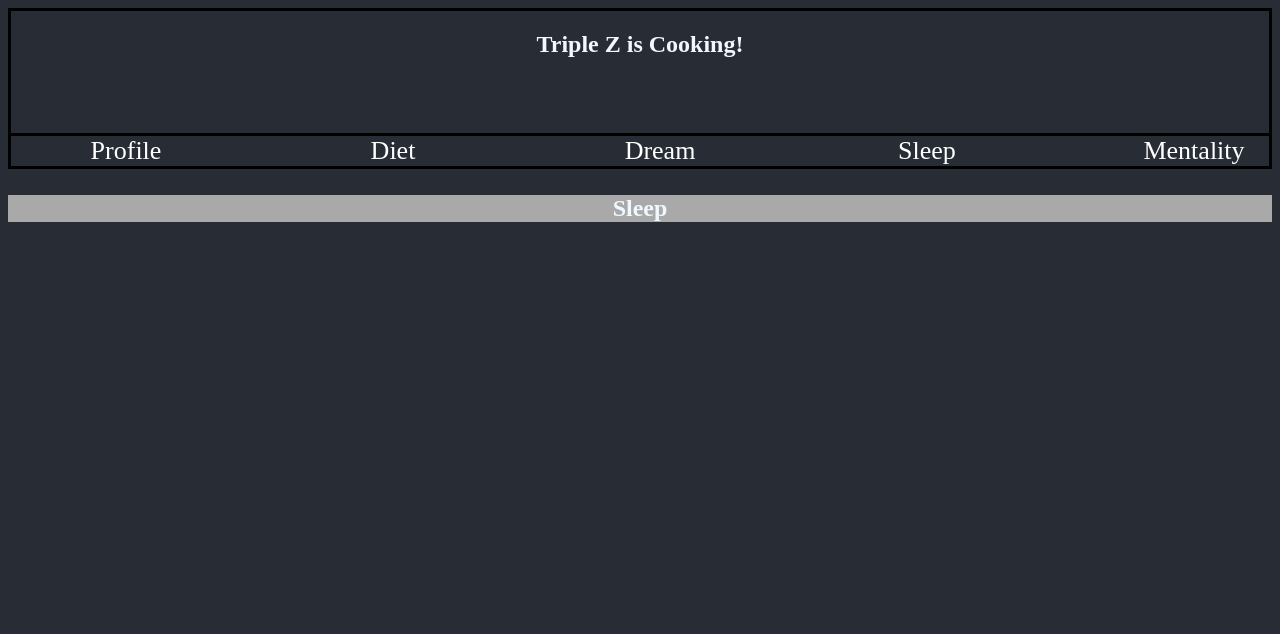
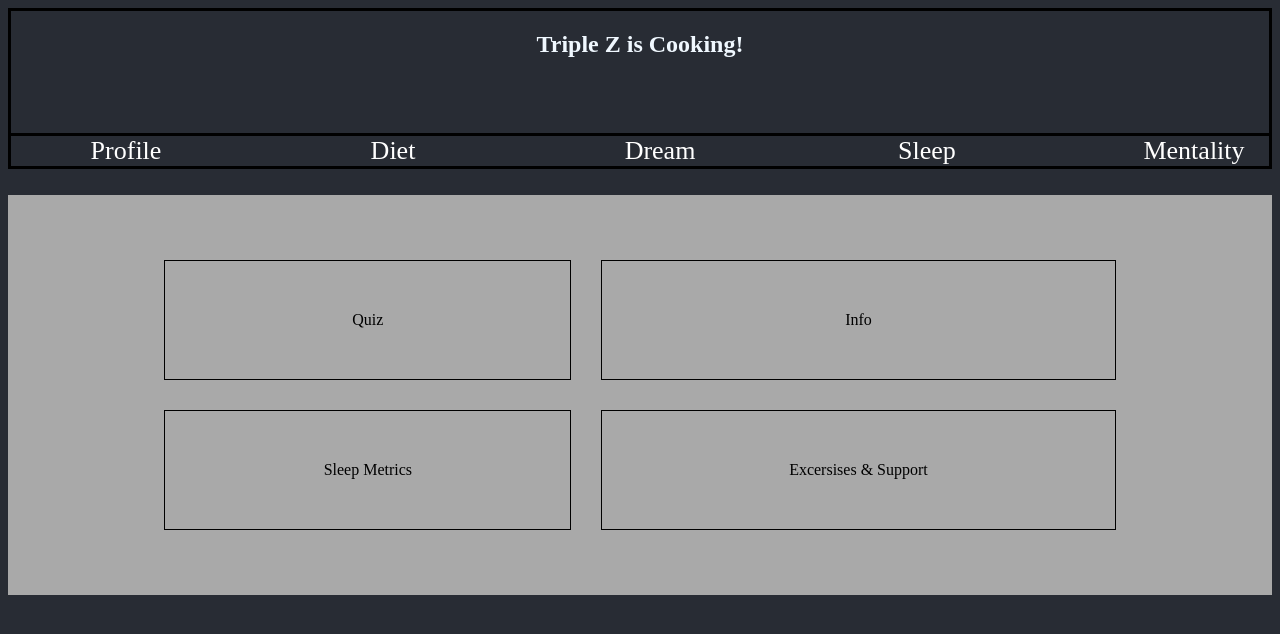
Before and after one commit to alwrence9/dreamscape, a React (Create React App) app in the folder client/: page / in a window 1280 px wide. Both pictures are taken after a click on the item "Sleep". Shown: the top 634 px of the page. Built offline with nearby package versions, Linux system fonts and the light colour scheme.

Commit message:
Add skeleton for sleep component

```diff
--- a/client/src/App.css
+++ b/client/src/App.css
@@ -16,6 +16,26 @@ li {
 }
 li:hover {
   background-color: darkcyan;
+}
+
+.sleep-container {
+  display: flex;
+  justify-content: center;
+  align-items: center;
+  height: 50vh;
+}
+
+.sleep-table {
+  width: 80%;
+  text-align: center;
+}
+table {
+  border-spacing: 30px;
+}
+
+td {
+  border: 1px black solid;
+  padding: 50px;
 }
 
 ul {
--- a/client/src/components/Sleep.js
+++ b/client/src/components/Sleep.js
@@ -4,7 +4,18 @@ function Sleep() {
 
     return (
     <>
-      <h1> Sleep </h1>
+      <div className="sleep-container">
+        <table className="sleep-table">
+          <tr>
+            <td>Quiz</td>
+            <td>Info</td>
+          </tr>
+          <tr>
+            <td>Sleep Metrics</td>
+            <td>Excersises & Support</td>
+          </tr>
+        </table>
+      </div>
     </>
   );
 }
```
Also changed, not shown: client/src/components/sleepComponents/Quiz.js (added), client/src/components/sleepComponents/SleepInfo.js (added), client/src/components/sleepComponents/SleepMetrics.js (added), client/src/components/sleepComponents/Support.js (added).
